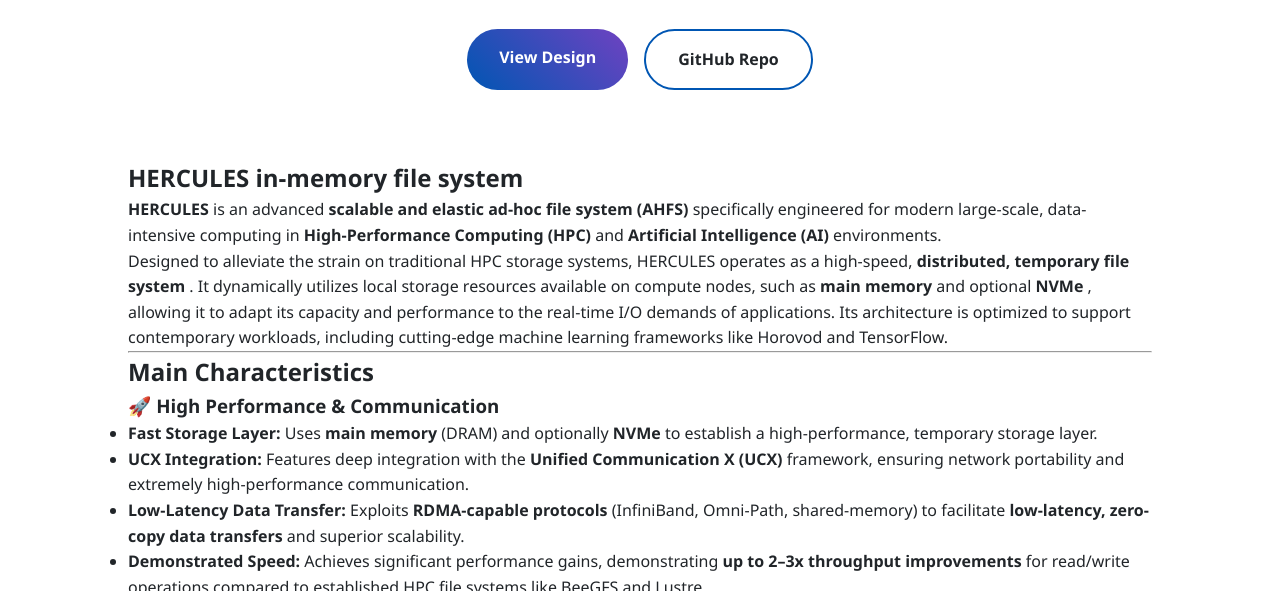
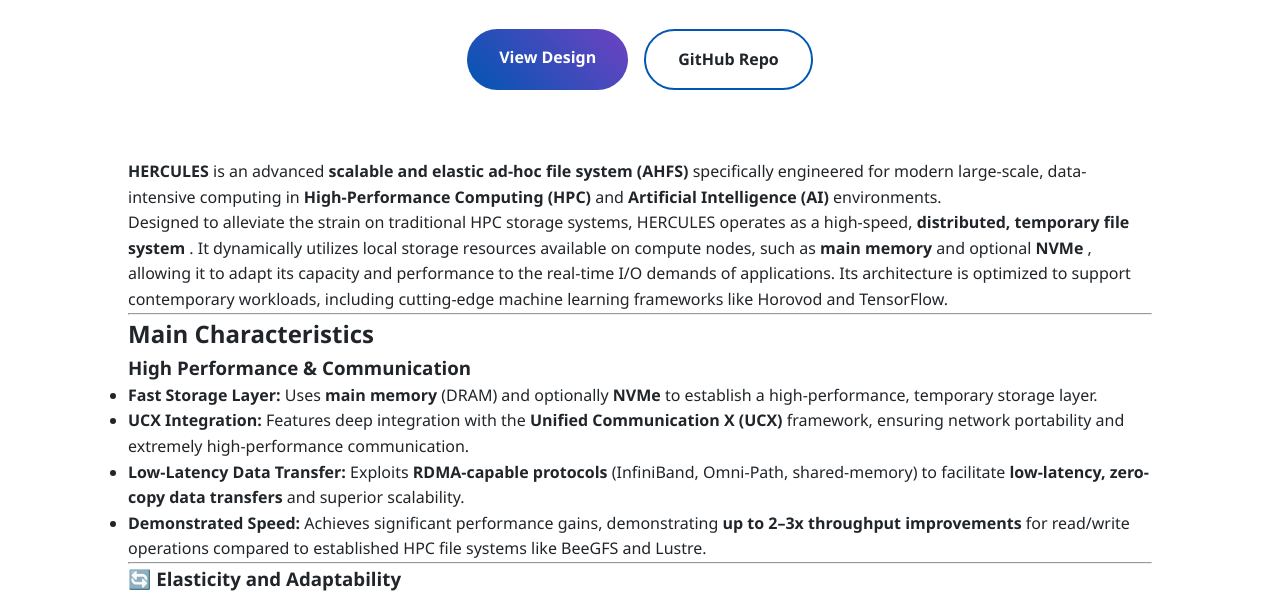
Before and after one commit to arcos-uc3m-hercules/arcos-uc3m-hercules.github.io, a plain HTML site: page index.html in a window 1280 px wide. Shown: the part 191-782 px from the top of the page. Drawn offline with Linux system fonts and the light colour scheme.

Commit message:
Adds minor changes.

```diff
--- a/index.html
+++ b/index.html
@@ -59,11 +59,11 @@
         </div>
     </section>
 
-    <section id="about" class="about">
-        <div class="section-title">
+    <section id="" class="about">
+        <!-- <div class="section-title">
             <h2>HERCULES in-memory file system</h2>
             <div class="title-underline"></div>
-        </div>
+        </div> -->
         <!-- <div class="">
             <p> HERCULES is an in-memory distributed file system designed to bridge the performance gap between compute
                 capabilities and storage speed in modern clusters. Unlike traditional parallel file systems (PFS),
@@ -76,23 +76,24 @@
             <!-- <h2>Introduction</h2> -->
             <p> <strong>HERCULES</strong> is an advanced  <strong>scalable and elastic ad-hoc file system (AHFS)</strong>
                 specifically engineered for modern large-scale, data-intensive computing in  <strong>High-Performance
-                    Computing
-                    (HPC)</strong> and  <strong>Artificial Intelligence (AI)</strong> environments.</p>
+                    Computing (HPC)</strong> and  <strong>Artificial Intelligence (AI)</strong> environments.</p>
             <p>Designed to alleviate the strain on traditional HPC storage systems, HERCULES operates as a high-speed,
-                 <strong>distributed, temporary file system</strong> . It dynamically utilizes local storage resources
+                <strong>distributed, temporary file system</strong> . It dynamically utilizes local storage resources
                 available on compute nodes, such as  <strong>main memory</strong> and optional  <strong>NVMe</strong> ,
-                allowing it to adapt its
-                capacity and performance to the real-time I/O demands of applications. Its architecture is optimized to
-                support contemporary workloads, including cutting-edge machine learning frameworks like Horovod and
-                TensorFlow.
+                allowing it to adapt its capacity and performance to the real-time I/O demands of applications.
+                Its architecture is optimized to support contemporary workloads, including cutting-edge machine learning
+                frameworks like Horovod and TensorFlow.
             </p>
         </div>
 
         <hr>
 
-        <h2>Main Characteristics</h2>
+        <div class="section-title">
+            <h2>Main Characteristics</h2>
+            <div class="title-underline"></div>
+        </div>
 
-        <h3>🚀 High Performance & Communication</h3>
+        <h3>High Performance & Communication</h3>
         <ul>
             <li> <strong>Fast Storage Layer:</strong> Uses  <strong>main memory</strong> (DRAM) and optionally
                  <strong>NVMe</strong> to establish a
```
